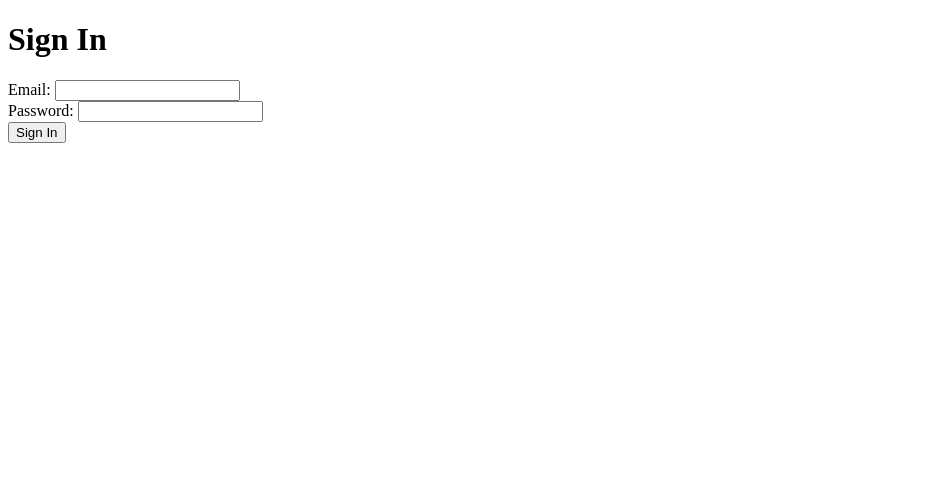
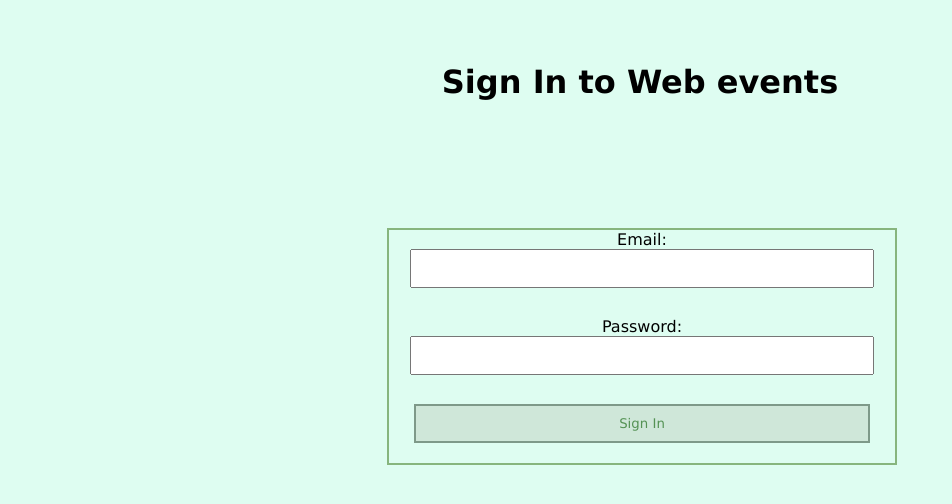
Before and after one commit to snikolova27/web-events, a PHP site: page /signin/signin.php in a window 1280 px wide. Shown: the top 504 px of the page, without its empty margins (0-952 px from the left). Run offline with PHP 8.4, Linux system fonts and the light colour scheme.

Commit message:
add styling ;)

```diff
--- a/home/home.html
+++ b/home/home.html
@@ -11,7 +11,7 @@
     <ul>
         <li><a href="../register/register_student.html">Register as student</a></li>
         <li><a href="../register/register_faculty_member.html">Register as faculty member</a></li>
-        <li><a href="../signin/signin.html">Sign In</a></li>
+        <li><a href="../signin/signin.php">Sign In</a></li>
     </ul>
 </body>
 </html>
--- a/register/register_faculty_member.html
+++ b/register/register_faculty_member.html
@@ -3,11 +3,12 @@
 <head>
     <meta charset="UTF-8">
     <meta name="viewport" content="width=device-width, initial-scale=1.0">
+    <link rel="stylesheet" type="text/css" href="../styles/forms.css" />
     <title>Faculty Member Registration - Web events </title>
 </head>
 <body>
     <h1>Faculty Member Registration</h1>
-    <form action="register_faculty_member.php" method="post">
+    <form class="form" action="register_faculty_member.php" method="post">
         <label for="email">Email:</label>
         <input type="email" id="email" name="email" required>
         <br>
@@ -17,7 +18,7 @@
         <label for="password">Password:</label>
         <input type="password" id="password" name="password" required>
         <br>
-        <input type="submit" value="Register as Faculty Member">
+        <input type="submit" class="register" value="Register as Faculty Member">
     </form>
 </body>
 </html>
--- a/register/register_student.html
+++ b/register/register_student.html
@@ -3,11 +3,12 @@
 <head>
     <meta charset="UTF-8">
     <meta name="viewport" content="width=device-width, initial-scale=1.0">
+    <link rel="stylesheet" type="text/css" href="../styles/forms.css" />
     <title>Student Registration - Web events</title>
 </head>
 <body>
     <h1>Student Registration</h1>
-    <form action="register_student.php" method="post">
+    <form class="form" action="register_student.php" method="post">
         <label for="fn">Faculty Number:</label>
         <input type="text" id="fn" name="fn" required>
         <br>
@@ -31,7 +32,7 @@
         <label for="password">Password:</label>
         <input type="password" id="password" name="password" required>
         <br>
-        <input type="submit" value="Register as Student">
+        <input type="submit"  class="register" value="Register as Student">
     </form>
 </body>
 </html>
--- a/signin/signin.php
+++ b/signin/signin.php
@@ -1,22 +1,17 @@
 <!DOCTYPE html>
 <html lang="en">
+
 <head>
     <meta charset="UTF-8">
     <meta name="viewport" content="width=device-width, initial-scale=1.0">
+    <link rel="stylesheet" href="../styles/forms.css">
     <title>Sign In - Web Events</title>
-    <style>
-        .error {
-            color: red;
-        }
-        .error-input {
-            border: 1px solid red;
-        }
-    </style>
 </head>
+
 <body>
-    <h1>Sign In</h1>
-    <form action="process_signin.php" method="post">
-    <?php if (isset($_GET['error']) && $_GET['error'] === 'user_not_found'): ?>
+    <h1>Sign In to Web events</h1>
+    <form class="form" action="process_signin.php" method="post">
+        <?php if (isset($_GET['error']) && $_GET['error'] === 'user_not_found') : ?>
             <p class="error">No user found with the provided email. Please check your email or register.</p>
         <?php endif; ?>
         <label for="email">Email:</label>
@@ -25,10 +20,11 @@
         <label for="password">Password:</label>
         <input type="password" id="password" name="password" required <?php echo (isset($_GET['error']) && $_GET['error'] === 'incorrect_password') ? 'class="error-input"' : ''; ?>>
         <br>
-        <?php if (isset($_GET['error']) && $_GET['error'] === 'incorrect_password'): ?>
+        <?php if (isset($_GET['error']) && $_GET['error'] === 'incorrect_password') : ?>
             <p class="error">Incorrect password. Please try again.</p>
         <?php endif; ?>
-        <input type="submit" value="Sign In">
+        <input type="submit" value="Sign In" class="register">
     </form>
 </body>
+
 </html>
--- /dev/null
+++ b/styles/forms.css
@@ -0,0 +1,64 @@
+body{
+    background-color: #defdf1;
+    font-family:'Lucida Sans', 'Lucida Sans Regular', 'Lucida Grande', 'Lucida Sans Unicode', Geneva, Verdana, sans-serif
+}
+
+.form{
+    border-style:solid;
+    border-color: #87b57e;
+    border-width: 2px;
+    width:40%;
+    display:flex;
+    flex-direction: column;
+    justify-content: center;
+    align-content: center;
+    align-items:center;
+    margin-left: 30%;
+    margin-right:30%;
+    margin-top:10%;
+}
+
+input, select, button{
+    height: 150%;
+    width: 90%;
+    margin-bottom:10px;
+    padding-top: 2%;
+    padding-bottom: 2%;
+}
+
+textarea:focus,input:focus,select:focus,textarea:hover,select:hover,input:hover {
+    outline:none;
+    border-style:solid;
+    border-color:rgb(62, 165, 62);
+}
+
+.firstInput{
+    margin-top: 20px;
+}
+
+.register{
+    margin-bottom: 20px;
+    background-color: #cfe7d9;
+    border-style:solid;
+    border-color:#7e9989;
+    color:rgb(84, 146, 84);
+    font-family:'Lucida Sans', 'Lucida Sans Regular', 'Lucida Grande', 'Lucida Sans Unicode', Geneva, Verdana, sans-serif
+}
+
+button.register:hover{
+    background-color: rgb(84, 146, 84);
+    color: white;
+    border-style:solid;
+    border-color:rgb(84, 146, 84);
+}
+
+h1{
+    text-align: center;
+    margin-top:5%;
+}
+.error {
+    color: red;
+}
+.error-input {
+    border: 1px solid red;
+}
```
